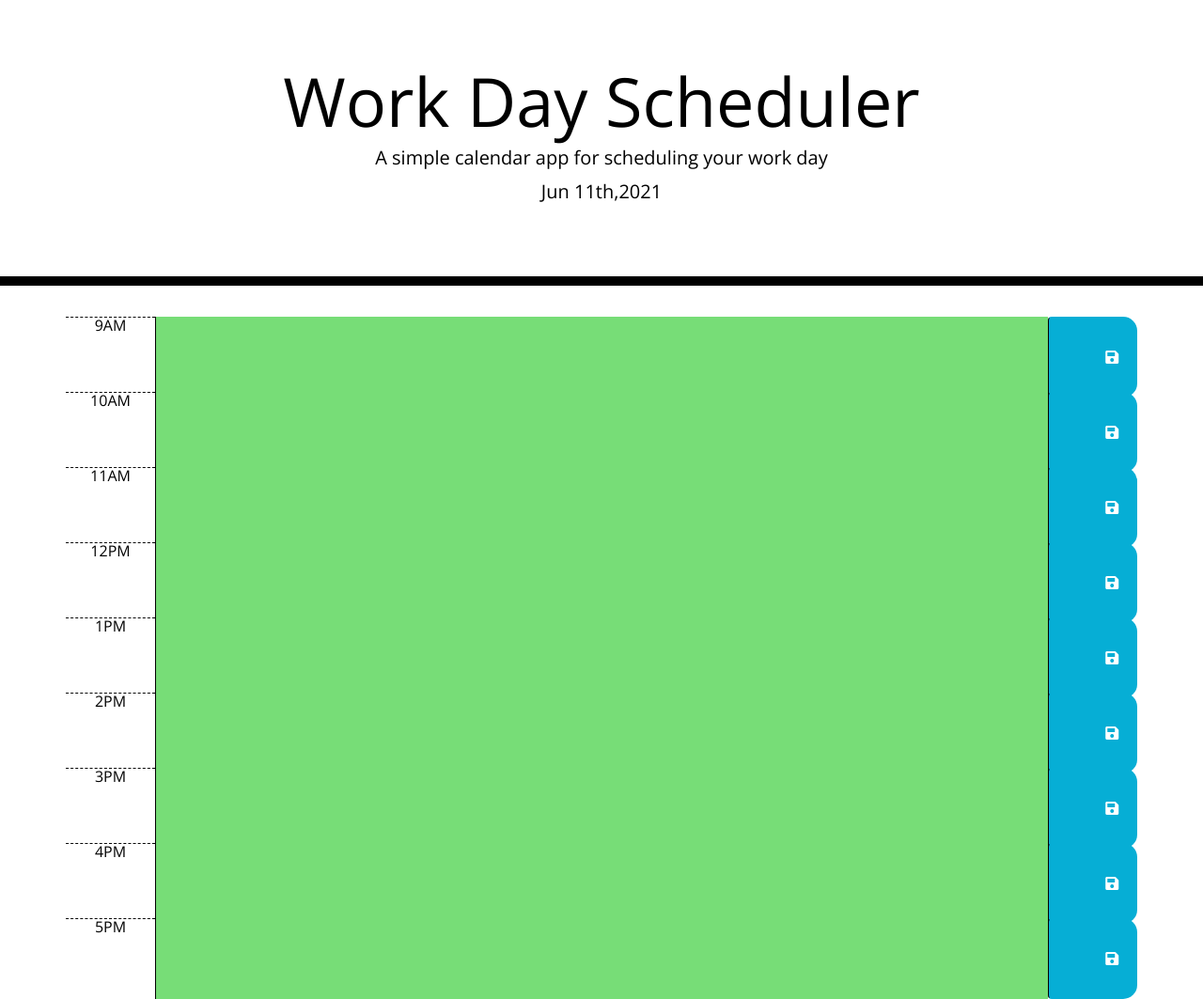
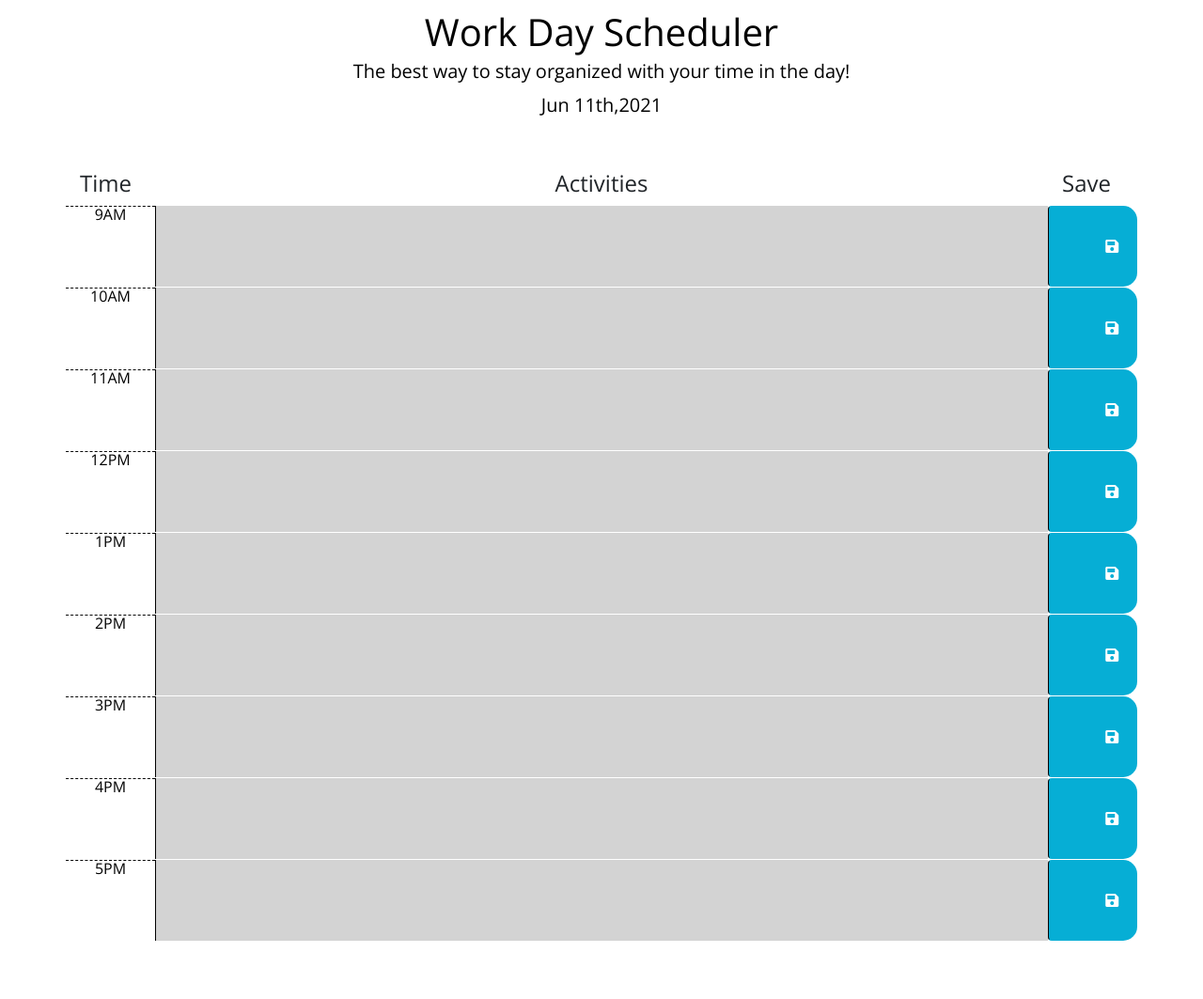
Before and after one commit to sergiogomez100000/Day-Scheduler, a plain HTML site: page index.html in a window 1280 px wide. Shown: the whole page at 94% size. After the commit the page ends 1001 px from the top, so only its background shows below. Drawn offline with nearby package versions, Linux system fonts and the light colour scheme.

Commit message:
finish color code, edit styling

```diff
--- a/assests/script.js
+++ b/assests/script.js
@@ -1,34 +1,30 @@
-//GIVEN I am using a daily planner to create a schedule//WHEN I open the planner
-//THEN the current day is displayed at the top of the calendar
+
 //Global Variables
-//make variable for today for the moment script info and format
+//make variable for today using moment script info and format
 var today = moment().format("MMM Do,YYYY");
 //make variable for id currentDay
-var currentDay = document.getElementById("currentDay");
+var currentDay = document.querySelector("#currentDay");
+console.log(currentDay)
 //variable currentday textcontent updated to variable today
 currentDay.textContent = today;
-//WHEN I scroll down//THEN I am presented with timeblocks for standard business hours//WHEN I view the timeblocks for that day
-//THEN each timeblock is color coded to indicate whether it is in the past, present, or future
-var currentHour = moment().format("HH"); //got hour
-console.log(currentHour); //logd in military number
-//creates variable for (".description")
-//var description = document.getElementByClassName(".description");
-//creates variable for timeblock
-//var timeblock = document.getElementByClassName(".timeblock");
-// eventlistener to savebtn on click execute function
+//variable for currentHours
+var currentHour = moment().format("HH");
+
+
+// eventlistener to savebtn, on click execute function
 $(".saveBtn").on("click", function (e) {
 	//prevent page refresh
   e.preventDefault();
-	//creates variable for id hour container
+	//this refers to saveBtn; creates variable for id hour container
   var time = $(this).parent().attr("id");
-	//creates variable for textarea value of decription class
+	//creates variable for textarea value of description class
   var description = $(this).siblings(".description").val();
-	//returns a sstring to local storage a sets to key
+	//returns a string to local storage, sets key n value
   JSON.stringify(localStorage.setItem(time, description));
 });
-//calls for function
-getDescription();
-//a function to get todos and display
+
+
+// creates a function to get descriptions and display
 function getDescription(){
 	/// creates timeframes 9-17 sets value from local storage
 	$("#hour-9 textarea").val(localStorage.getItem("hour-9"));
@@ -41,14 +37,15 @@ function getDescription(){
 	$("#hour-16 textarea").val(localStorage.getItem("hour-16"));
 	$("#hour-17 textarea").val(localStorage.getItem("hour-17"));
 }
-//calls a function  to color timeframes
+
+//creates a function  to color timeframes
 function colorCode() {
   //runs the function for each description class
   $(".description").each(function () {
 	//makes variable for id of parent of button ie timeblock
-    var timeframe = $(this).parent().attr("id");
+    var timeframe = parseInt($(this).parent().attr("id").split("-")[1]);
 	//creates variable for worldly hour
-    var currentHour = moment().format("HH"); //got hour
+    var currentHour = moment().hours(); //got hour
 	// if currenthour less than time frame parseInt(numbervalue)
     if (parseInt(currentHour) > parseInt(timeframe)) {
 		//adds class past to description
@@ -64,61 +61,6 @@ function colorCode() {
     }
   });
 }
-//calls color code function always define it before you call it
+//invokes functions
+getDescription();
 colorCode();
-
-//vanilla attempt
-//var hour9 = $("#tasks-9");//assign variable to hour-9 id
-//var hour9value = 9//assigns numerical value to variable hour9
-// var hour10 = document.querySelector("#hour-10");//assign variable to hour-10 id
-// //var hour10value = 10//assigns numerical value to variable hour10
-// var hour11= document.querySelector("#hour-11");//assign variable to hour-11 id
-// //var hour11value =11//assigns numerical value to variable hour11
-// var hour12 =document.querySelector("#hour-12");//assign variable to hour-12 id
-// //var hour12value = 12//assigns numerical value to variable hour12
-// var hour13 =document.querySelector("#hour-13");//assign variable to hour-13 id
-// // var hour13value = 13//assigns numerical value to variable hour13
-// var hour14 =document.querySelector("#hour-14");//assign variable to hour-14 id
-// // var hour14value = 14//assigns numerical value to variable hour14
-// var hour15 =document.querySelector("#hour-15");//assign variable to hour-15 id
-// //var hour15 = 15//assigns numerical value to variable hour15
-// var hour16 =document.querySelector("#hour-16");//assign variable to hour-16 id
-// //var hour16 = 16//assigns numerical value to variable hour16
-// var hour17 =document.querySelector("#hour-17");//assign variable to hour-17 id
-// //var hour17 = 17//assigns numerical value to variable hour17
-// //sets an array with all different containers as value for timeframe variable
-//var timeframe = [hour9, hour10, hour11, hour12, hour13, hour14, hour15, hour16, hour17]
-//var timeframe = [hour9]
-//console.log(timeframe)
-//colorCode(timeframe);
-//creates function to colorcode timeframes
-//function colorCode(timeframe) {
-//for loop to go thru each timeframe index
-//for(i=0;i<timeframe.length;i++){
-//console.log(timeframe[i])
-//if currenthour value is equal to timeframe value of specific index
-///if(currentHour==timeframe[i]) {
-//add present class to timeframe variable at specific index
-//timeframe[i].addClass("present");
-// timeframe[i].block.setAttribute("data", )
-//}
-//if currenthour value is less than the timeframe value at specific index
-//else if(currentHour<timeframe[i]) {
-//add future class to timeframe var at specific index
-//timeframe[i].addClass("future");
-// }
-
-//otherwise
-//else {
-//add past class to timeframe var at specific index
-//timeframe[i].addClass("past");
-//}
-///}
-//}
-
-//WHEN I click into a timeblock//THEN I can enter an event
-//WHEN I click the save button for that timeblock
-// variables for html classes
-//THEN the text for that event is saved in local storage
-//WHEN I refresh the page
-//THEN the saved events persist
--- a/assests/style.css
+++ b/assests/style.css
@@ -18,11 +18,13 @@ body {
     background-color: transparent;
     color: black;
     border-radius: 0;
-    border-bottom: 10px solid black;
+    /* border-bottom: 10px solid black; */
+    padding: 10px;
   }
 
   .description{
     white-space: pre-wrap;
+    /* border: #000000 solid 1px; */
   }
 
   .time-block{
@@ -32,7 +34,7 @@ body {
 
   .row {
     white-space: pre-wrap;
-    height: 80px;
+    /* height: 80px; */
     border-top: 1px solid white;;
   }
 
--- a/index.html
+++ b/index.html
@@ -24,13 +24,18 @@
 
   <body>
     <header class="jumbotron">
-      <h1 class="display-3">Work Day Scheduler</h1>
-      <p class="lead">A simple calendar app for scheduling your work day</p>
+      <h1 class="display-5">Work Day Scheduler</h1>
+      <p class="lead">The best way to stay organized with your time in the day!</p>
       <p id="currentDay" class="lead"></p>
     </header>
     <div id="timeslots" class="container">
+      <div class="row">
+        <h4 class="col-md-1">Time</h4>
+        <h4 class="col-md-10 text-center">Activities</h4>
+        <h4 class="col-md-1">Save</h4>
+      </div>
       <div id="hour-9" class="row time-block">
-        <div class="col-md-1 hour">9AM</div>
+        <div class="col-md-1 hour ">9AM</div>
         <textarea class="col-md-10 description" id="tasks-9"> </textarea>
         <button class="btn saveBtn col-md-1">
           <i class="fas fa-save"></i>
```
